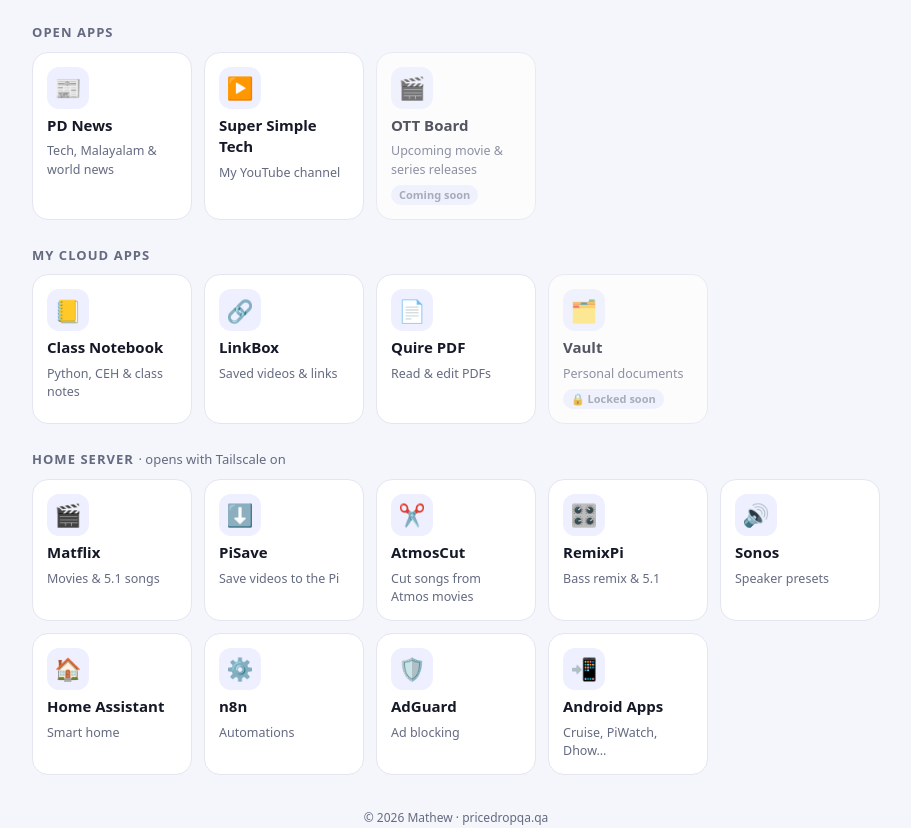
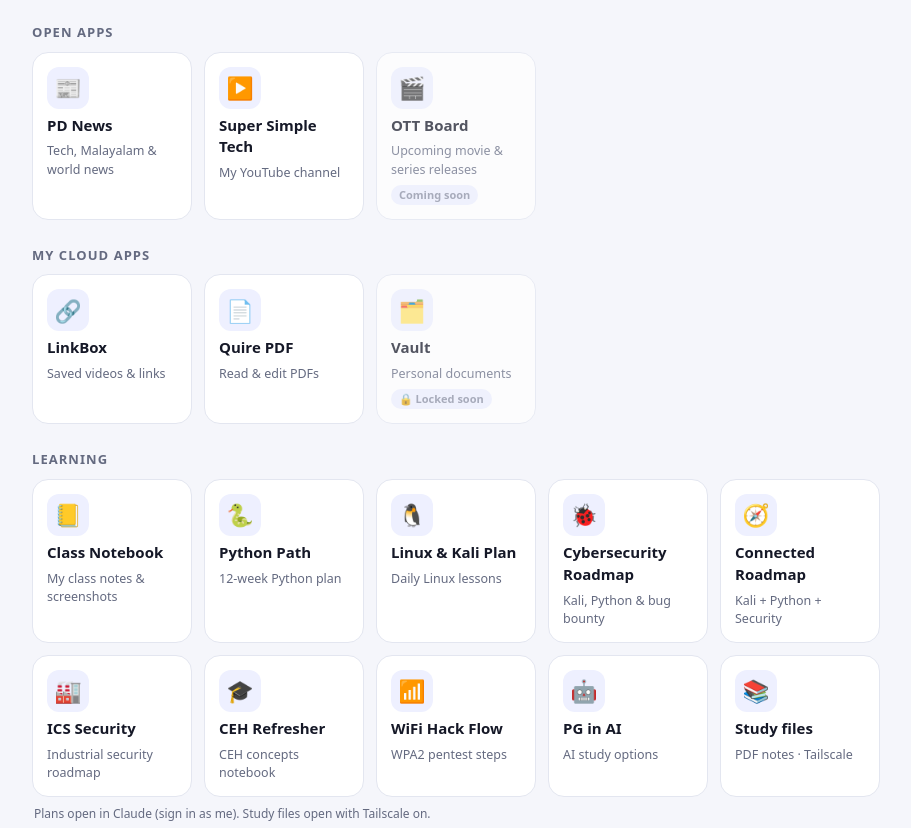
Before and after one commit to pricedropqa/pricedropqa.github.io, a plain HTML site: page index.html in a window 1280 px wide. Shown: the part 124-952 px from the top of the page, without its empty margins (184-1095 px from the left). Drawn offline with Linux system fonts and the light colour scheme.

Commit message:
Add Learning section

```diff
--- a/index.html
+++ b/index.html
@@ -54,6 +54,7 @@
 .badge{align-self:flex-start;font-size:11px;font-weight:600;padding:2px 8px;border-radius:99px;background:var(--soft);color:var(--accent)}
 .card.locked .badge{color:var(--lock)}
 
+.tip{color:var(--muted);font-size:12px;margin:8px 2px 0}
 footer{margin-top:34px;color:var(--muted);font-size:12px;text-align:center}
 footer a{color:inherit}
 </style>
@@ -94,11 +95,6 @@
   <!-- Cloud apps: each one asks for its own passcode / PIN -->
   <h2>My cloud apps</h2>
   <div class="grid">
-    <a class="card" href="https://class-notebook.mathewdev84.workers.dev/">
-      <span class="ico">📒</span>
-      <span class="name">Class Notebook</span>
-      <span class="desc">Python, CEH &amp; class notes</span>
-    </a>
     <a class="card" href="https://linkbox.mathewdev84.workers.dev/">
       <span class="ico">🔗</span>
       <span class="name">LinkBox</span>
@@ -116,6 +112,62 @@
       <span class="badge">🔒 Locked soon</span>
     </div>
   </div>
+
+  <!-- Learning: plans, notes and study files -->
+  <h2>Learning</h2>
+  <div class="grid">
+    <a class="card" href="https://class-notebook.mathewdev84.workers.dev/">
+      <span class="ico">📒</span>
+      <span class="name">Class Notebook</span>
+      <span class="desc">My class notes &amp; screenshots</span>
+    </a>
+    <a class="card" href="https://claude.ai/artifact/NZzCSd5NSGM7U5SYJsrnT6">
+      <span class="ico">🐍</span>
+      <span class="name">Python Path</span>
+      <span class="desc">12-week Python plan</span>
+    </a>
+    <a class="card" href="https://claude.ai/artifact/MXCqRL98YJj4sfoXGvg6Wy">
+      <span class="ico">🐧</span>
+      <span class="name">Linux &amp; Kali Plan</span>
+      <span class="desc">Daily Linux lessons</span>
+    </a>
+    <a class="card" href="https://claude.ai/artifact/G4CywFDLGfK29YGH5hKaTx">
+      <span class="ico">🐞</span>
+      <span class="name">Cybersecurity Roadmap</span>
+      <span class="desc">Kali, Python &amp; bug bounty</span>
+    </a>
+    <a class="card" href="https://claude.ai/artifact/75nVFUNRCSKKxepXooiA3c">
+      <span class="ico">🧭</span>
+      <span class="name">Connected Roadmap</span>
+      <span class="desc">Kali + Python + Security</span>
+    </a>
+    <a class="card" href="https://claude.ai/artifact/UahWQ6FSzTMgG1MEBKgmn7">
+      <span class="ico">🏭</span>
+      <span class="name">ICS Security</span>
+      <span class="desc">Industrial security roadmap</span>
+    </a>
+    <a class="card" href="https://claude.ai/artifact/UmSRFGfsizvsBJoNJJ8cgA">
+      <span class="ico">🎓</span>
+      <span class="name">CEH Refresher</span>
+      <span class="desc">CEH concepts notebook</span>
+    </a>
+    <a class="card" href="https://claude.ai/artifact/3XUCw4gjXGb3tJSPC5DrcV">
+      <span class="ico">📶</span>
+      <span class="name">WiFi Hack Flow</span>
+      <span class="desc">WPA2 pentest steps</span>
+    </a>
+    <a class="card" href="https://claude.ai/artifact/6dub1HjQnHE6JJ4t816mKg">
+      <span class="ico">🤖</span>
+      <span class="name">PG in AI</span>
+      <span class="desc">AI study options</span>
+    </a>
+    <a class="card" href="https://matroxpi5.tail566768.ts.net:8445/">
+      <span class="ico">📚</span>
+      <span class="name">Study files</span>
+      <span class="desc">PDF notes · Tailscale</span>
+    </a>
+  </div>
+  <p class="tip">Plans open in Claude (sign in as me). Study files open with Tailscale on.</p>
 
   <!-- Home server apps: these addresses only open on devices signed in to my Tailscale -->
   <h2>Home server <span class="note">· opens with Tailscale on</span></h2>
--- a/sw.js
+++ b/sw.js
@@ -1,6 +1,6 @@
 // Service worker for Mathew's Apps.
 // Change the version number whenever you update the page so phones get the new version.
-const CACHE = "mathews-apps-v2";
+const CACHE = "mathews-apps-v3";
 const SHELL = ["./", "index.html", "manifest.json", "icons/icon-192.png", "icons/icon-512.png", "icons/favicon.svg"];
 
 self.addEventListener("install", e => {
```
